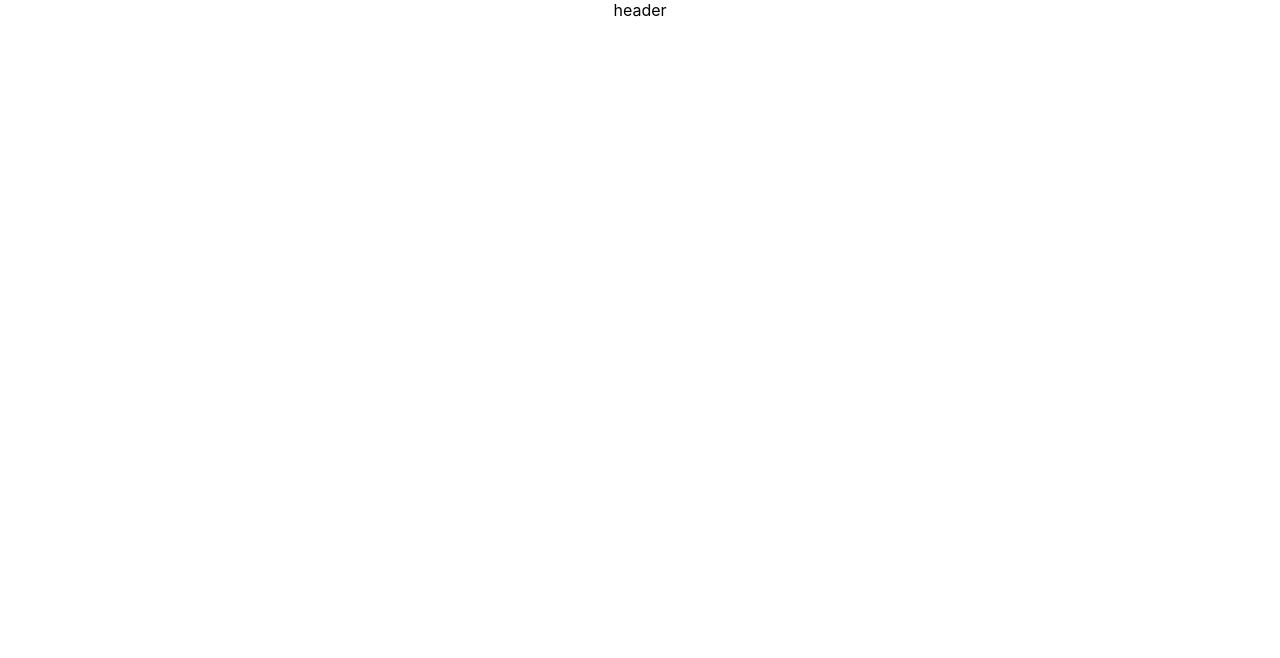
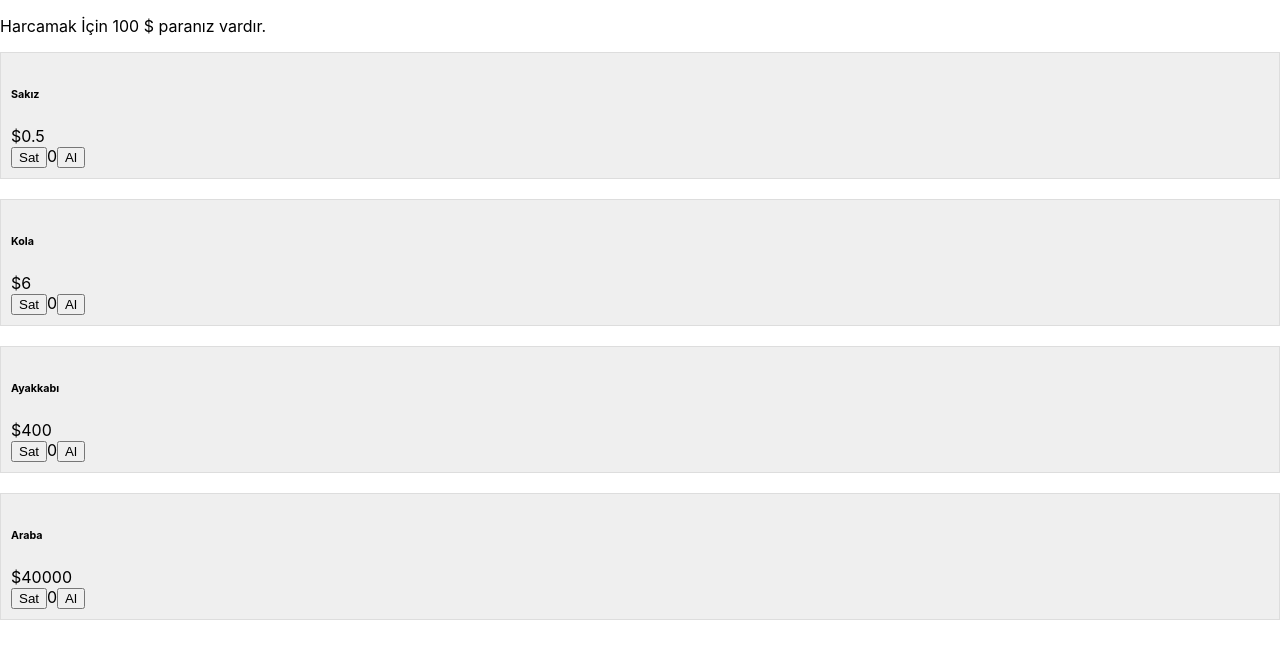
Before and after one commit to yasinyagmur/spendMoney, a React (Create React App) app: page / in a window 1280 px wide. Shown: the top 658 px of the page. Built offline with nearby package versions, Linux system fonts and the light colour scheme.

Commit message:
product alış

```diff
--- a/src/App.css
+++ /dev/null
@@ -1,38 +0,0 @@
-.App {
-  text-align: center;
-}
-
-.App-logo {
-  height: 40vmin;
-  pointer-events: none;
-}
-
-@media (prefers-reduced-motion: no-preference) {
-  .App-logo {
-    animation: App-logo-spin infinite 20s linear;
-  }
-}
-
-.App-header {
-  background-color: #282c34;
-  min-height: 100vh;
-  display: flex;
-  flex-direction: column;
-  align-items: center;
-  justify-content: center;
-  font-size: calc(10px + 2vmin);
-  color: white;
-}
-
-.App-link {
-  color: #61dafb;
-}
-
-@keyframes App-logo-spin {
-  from {
-    transform: rotate(0deg);
-  }
-  to {
-    transform: rotate(360deg);
-  }
-}
--- a/src/App.js
+++ b/src/App.js
@@ -1,7 +1,29 @@
-import "./App.css";
+import { useEffect, useState } from "react";
+import Header from "./components/Header/Header";
+import Product from "./components/Product/Product";
+import products from "./assets/products.json";
 
 function App() {
-  return <div className="App">header</div>;
+  const [money, setMoney] = useState(100); // start money
+  const [basket, setBasket] = useState([]);
+
+  useEffect(() => {
+    console.log(basket);
+  }, [basket]);
+
+  return (
+    <div className="App">
+      <Header money={money} />
+      {products.map((product) => (
+        <Product
+          key={product.id}
+          basket={basket}
+          setBasket={setBasket}
+          product={product}
+        />
+      ))}
+    </div>
+  );
 }
 
 export default App;
--- /dev/null
+++ b/src/assets/products.json
@@ -0,0 +1,22 @@
+[
+  {
+    "id": 1,
+    "title": "Sakız",
+    "price": 0.5
+  },
+  {
+    "id": 2,
+    "title": "Kola",
+    "price": 6
+  },
+  {
+    "id": 3,
+    "title": "Ayakkabı",
+    "price": 400
+  },
+  {
+    "id": 4,
+    "title": "Araba",
+    "price": 40000
+  }
+]
--- /dev/null
+++ b/src/components/Header/Header.jsx
@@ -0,0 +1,11 @@
+import React from "react";
+
+const Header = ({ money }) => {
+  return (
+    <div>
+      <p>Harcamak İçin {money} $ paranız vardır.</p>
+    </div>
+  );
+};
+
+export default Header;
--- /dev/null
+++ b/src/components/Product/Product.jsx
@@ -0,0 +1,40 @@
+import React from "react";
+import "./product.css";
+
+const Product = ({ product, basket, setBasket }) => {
+  const basketItem = basket.find((item) => item.id === product.id);
+
+  const addBasket = () => {
+    const checkbasket = basket.find((item) => item.id === product.id);
+    // Ürün daha önce eklenmiş
+    if (checkbasket) {
+      checkbasket.amount += 1;
+      setBasket([
+        ...basket.filter((item) => item.id !== product.id),
+        checkbasket,
+      ]);
+    } else {
+      setBasket([
+        ...basket,
+        {
+          id: product.id,
+          amount: 1,
+        },
+      ]);
+    }
+  };
+
+  return (
+    <div className="product">
+      <h6>{product.title}</h6>
+      <div className="price">${product.price}</div>
+      <div className="actions">
+        <button>Sat</button>
+        <span className="amount">{(basketItem && basketItem.amount) || 0}</span>
+        <button onClick={addBasket}>Al</button>
+      </div>
+    </div>
+  );
+};
+
+export default Product;
--- /dev/null
+++ b/src/components/Product/product.css
@@ -0,0 +1,6 @@
+.product {
+  padding: 10px;
+  background-color: rgba(158, 158, 158, 0.164);
+  border: 1px solid #ddd;
+  margin-bottom: 20px;
+}
```
Also changed, not shown: src/components/Header/header.css (added).
